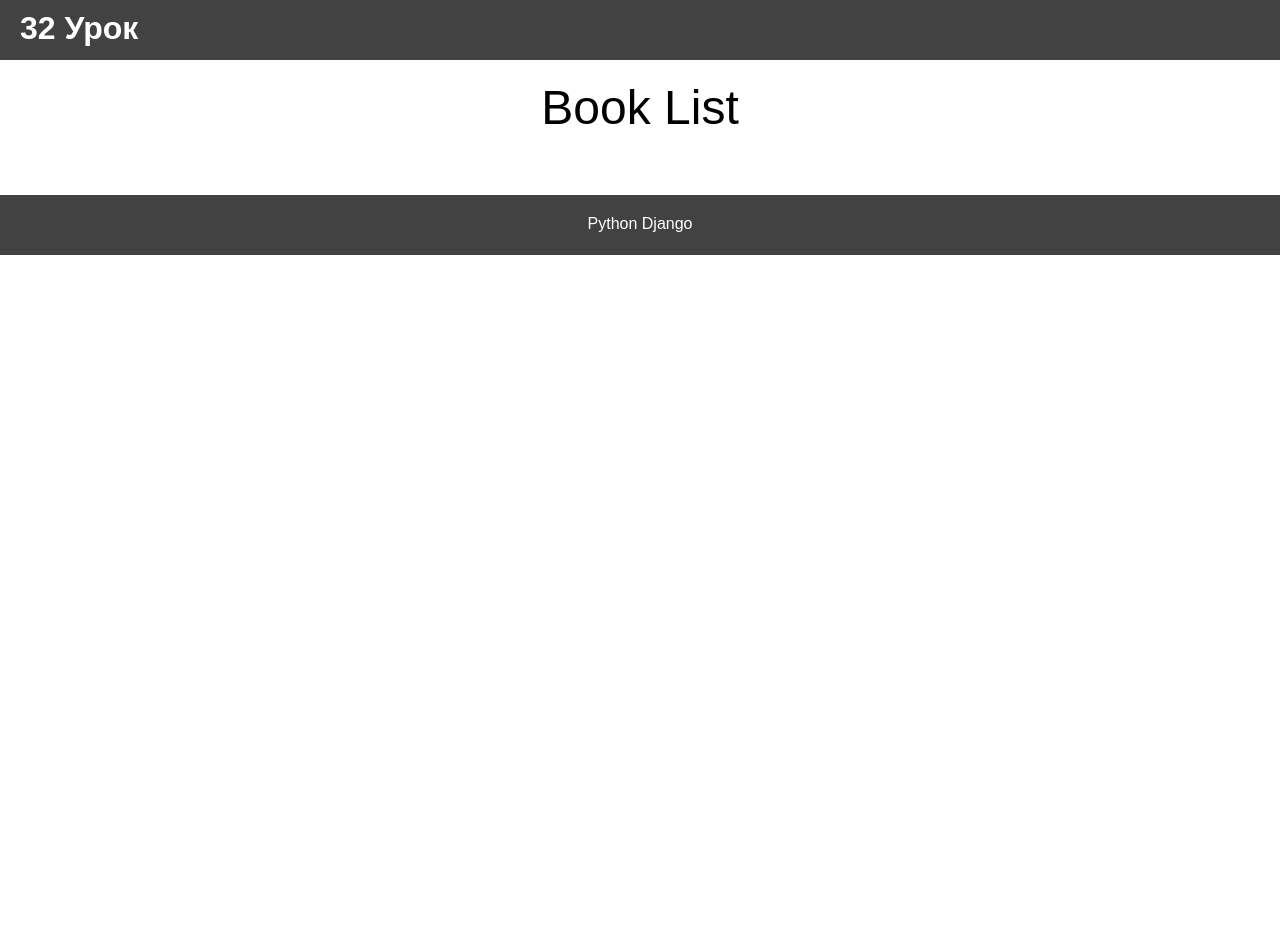
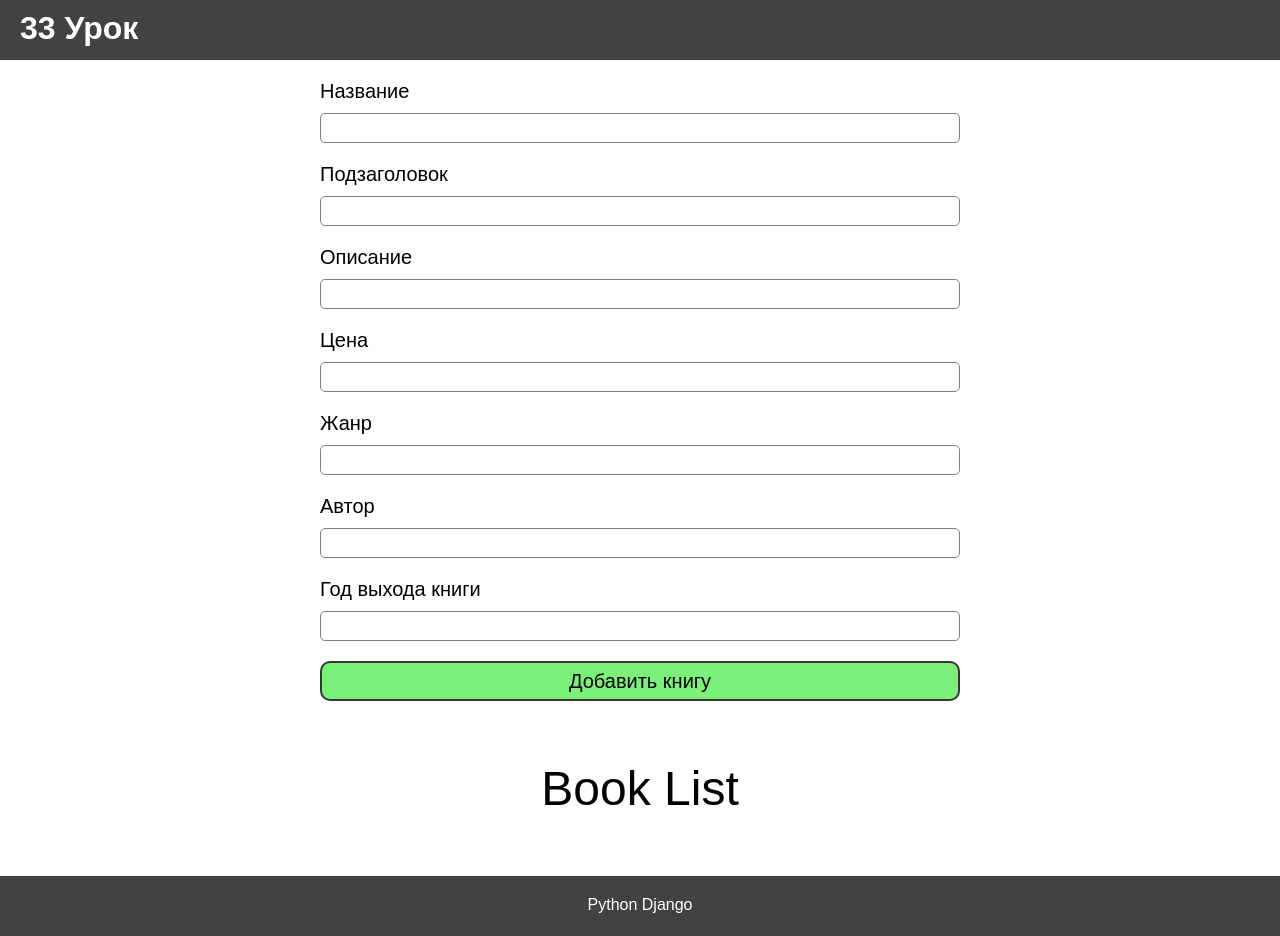
Before and after one commit to itbatya/bookshop_python, a Django app: page / in a window 1280 px wide. Before the commit the page ends 255 px from the top, so only its background shows below. Run offline with Django 3.2, Linux system fonts and the light colour scheme; data that the repository does not hold is empty.

Commit message:
created form for add book

```diff
--- a/book/urls.py
+++ b/book/urls.py
@@ -15,11 +15,12 @@ Including another URLconf
 """
 from django.contrib import admin
 from django.urls import path
-from main.views import book_page
+from main.views import *
 from django.conf import settings
 from django.conf.urls.static import static
 
 urlpatterns = [
     path('admin/', admin.site.urls),
     path('', book_page),
+    path('add-book/', add_book, name="add-book"),
 ] + static(settings.STATIC_URL, document_root=settings.STATIC_ROOT)
--- a/main/static/styles/style.css
+++ b/main/static/styles/style.css
@@ -30,7 +30,7 @@ main{
     grid-gap: 40px;
 }
 .item{
-	height: 200px;
+	height: 170px;
 	border-radius: 10px;
 	padding: 30px 50px;
 	display: flex;
@@ -48,7 +48,7 @@ main{
 	justify-content: space-between;
 }
 .book_title{
-	font-size: 48px;
+	font-size: 40px;
 }
 .book_genre{
 	font-size: 22px;
@@ -72,3 +72,31 @@ footer p{
 	color: #fff;
 	text-align: center;
 }
+
+.add_block{
+	width: 50%;
+	margin-top: 20px;
+	margin-bottom: 40px;
+}
+.add_block form{
+	display: flex;
+	flex-direction: column;
+}
+.add_block label{
+	margin-bottom: 10px;
+	font-size: 20px;
+}
+.add_block input{
+	height: 30px;
+	margin-bottom: 20px;
+	border: 1px solid gray;
+	border-radius: 5px;
+	font-size: 20px;
+}
+.add_block button{
+	height: 40px;
+	border: 2px solid rgb(54, 54, 54);
+	border-radius: 10px;
+	font-size: 20px;
+	background-color: rgb(123, 241, 123);
+}
--- a/main/templates/index.html
+++ b/main/templates/index.html
@@ -9,9 +9,29 @@
 </head>
 <body>
 	<header>
-		<h1>32 Урок</h1>
+		<h1>33 Урок</h1>
 	</header>
 	<main>
+		<div class="add_block">
+			<form action="{% url 'add-book' %}" method="POST">
+				{% csrf_token %}
+				<label for="title">Название</label>
+				<input type="text" id="title" name="title">
+				<label for="subtitle">Подзаголовок</label>
+				<input type="text" id="subtitle" name="subtitle">
+				<label for="description">Описание</label>
+				<input type="text" id="description" name="description">
+				<label for="price">Цена</label>
+				<input type="text" id="price" name="price">
+				<label for="genre">Жанр</label>
+				<input type="text" id="genre" name="genre">
+				<label for="author">Автор</label>
+				<input type="text" id="author" name="author">
+				<label for="year">Год выхода книги</label>
+				<input type="text" id="year" name="year">
+				<button>Добавить книгу</button>
+			</form>
+		</div>
 		<div class="title">Book List</div>
 		<div class="content_block">
 			{% for book in book_list %}
--- a/main/views.py
+++ b/main/views.py
@@ -1,6 +1,22 @@
-from django.shortcuts import render
+from django.shortcuts import render, redirect
 from .models import Book
 
 def book_page(request):
     book_list = Book.objects.all()
     return render(request, "index.html", {"book_list" : book_list})
+
+
+def add_book(request):
+    data = request.POST
+    title = data["title"]
+    subtitle = data["subtitle"]
+    description = data["description"]
+    price = data["price"]
+    genre = data["genre"]
+    author = data["author"]
+    year = data["year"]
+    book = Book(title=title, subtitle=subtitle, description=description, price=price, genre=genre, author=author, year=year)
+
+    book.save()
+
+    return redirect(book_page)
```
